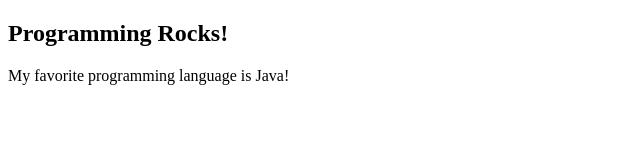
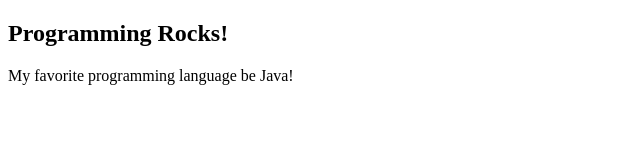
Before and after one commit to dchung-2/website, a plain HTML site: page index.html in a window 1280 px wide. Shown: the full height of the page, 0-640 px from the left. Drawn offline with Linux system fonts and the light colour scheme.

Commit message:
Update index.html

```diff
--- a/index.html
+++ b/index.html
@@ -4,7 +4,7 @@
     <title>The Web Site</title>
   </head>
     <h2>Programming Rocks!</h2>
-    My favorite programming language is Java!
+    My favorite programming language be Java!
   <body>
   </body>
 </html>
```
